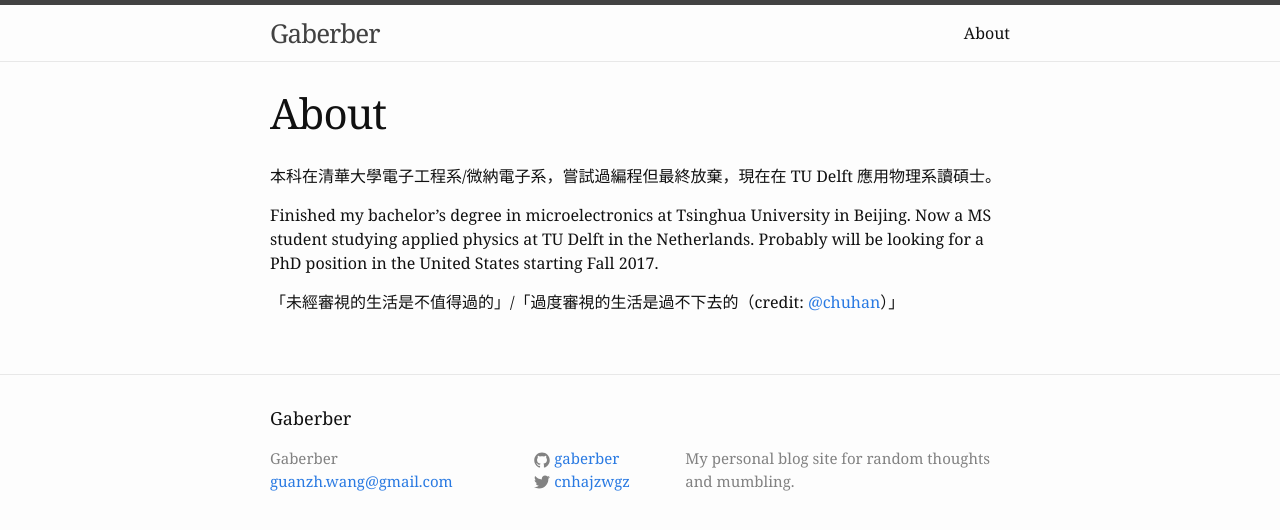
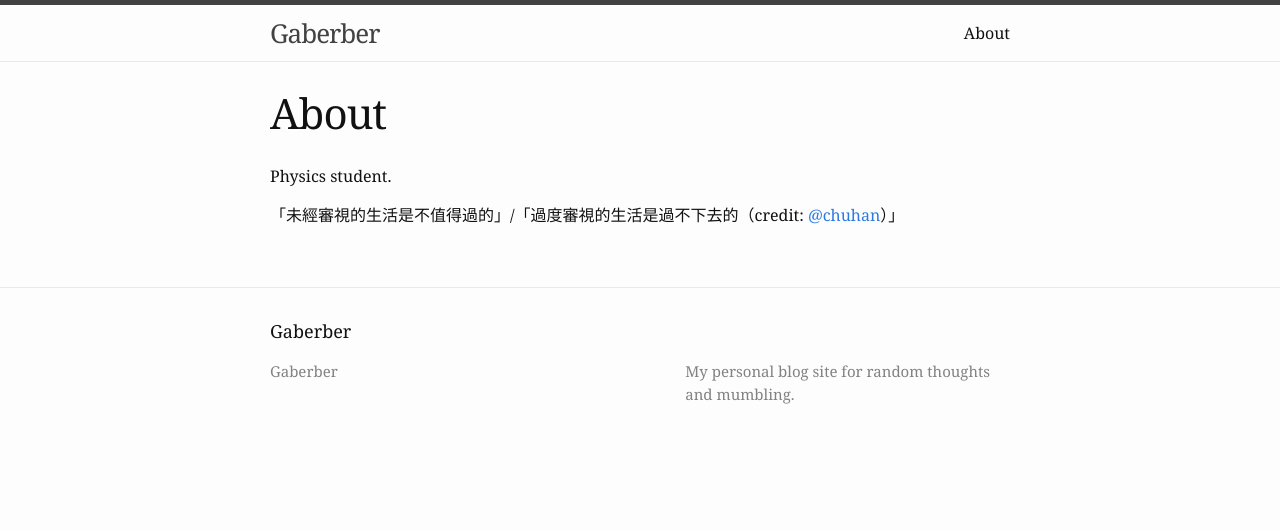
Before and after one commit to gaberber/gaberber.github.io, a Jekyll site: the page built from about.md, in a window 1280 px wide. Shown: the top 530 px of the page. Built offline with Jekyll 4.4.1, drawn with Linux system fonts in a browser that asks for light colours.

Commit message:
edited personal info

```diff
--- a/_config.yml
+++ b/_config.yml
@@ -1,12 +1,12 @@
 # Site settings
 title: Gaberber
-email: guanzh.wang@gmail.com
+# email: guanzh.wang@gmail.com
 description: > # this means to ignore newlines until "baseurl:"
   My personal blog site for random thoughts and mumbling.
 baseurl: "" # the subpath of your site, e.g. /blog/
 url: "http://gaberber.github.io" # the base hostname & protocol for your site
-twitter_username: cnhajzwgz
-github_username:  gaberber
+# twitter_username: cnhajzwgz
+# github_username:  gaberber
 
 # Build settings
 markdown: kramdown
--- a/about.md
+++ b/about.md
@@ -4,8 +4,6 @@ title: About
 permalink: /about/
 ---
 
-本科在清華大學電子工程系/微納電子系，嘗試過編程但最終放棄，現在在 TU Delft 應用物理系讀碩士。
-
-Finished my bachelor's degree in microelectronics at Tsinghua University in Beijing. Now a MS student studying applied physics at TU Delft in the Netherlands. Probably will be looking for a PhD position in the United States starting Fall 2017.
+Physics student.
 
 「未經審視的生活是不值得過的」/「過度審視的生活是過不下去的（credit: [@chuhan](https://twitter.com/chuhan)）」
```
